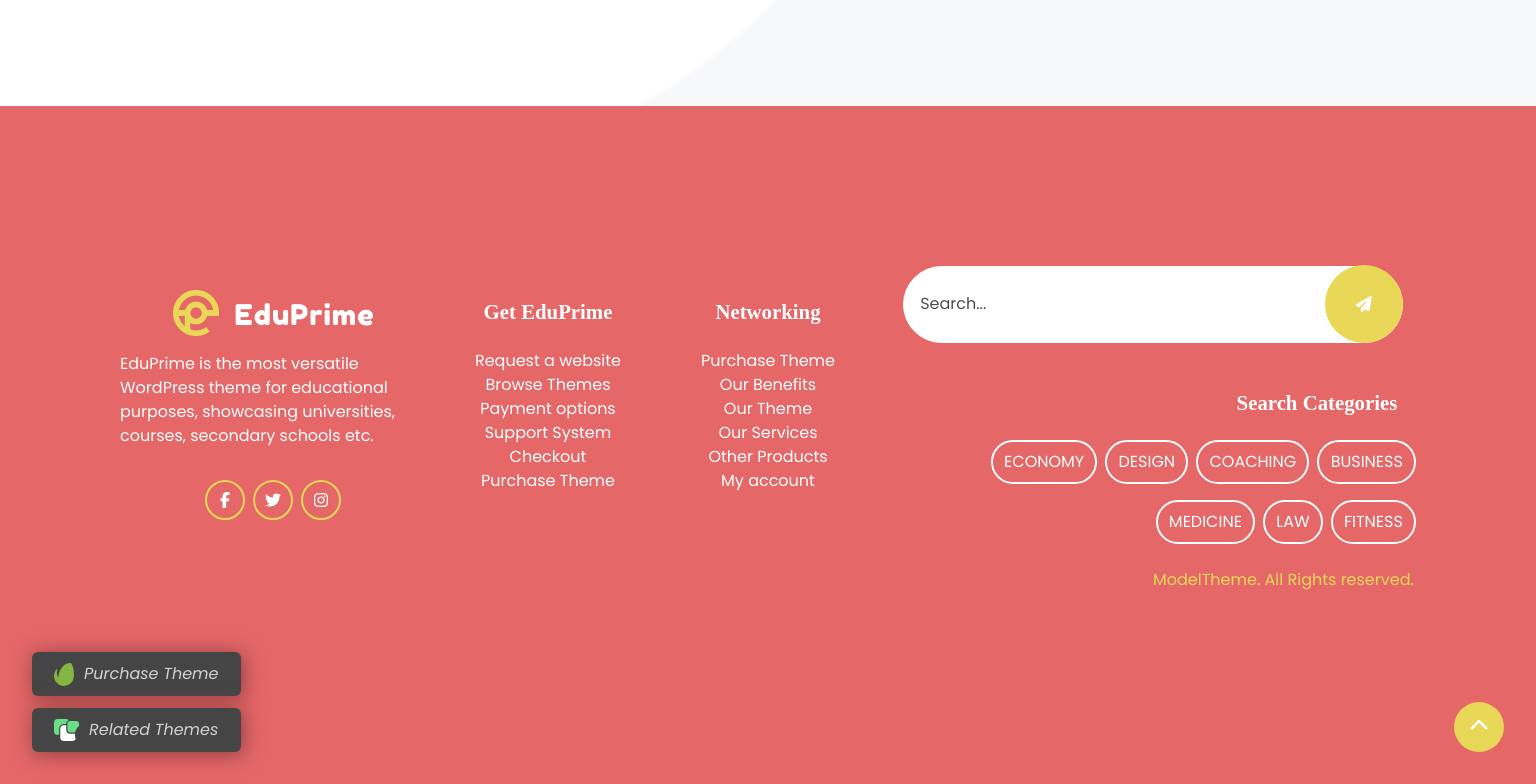
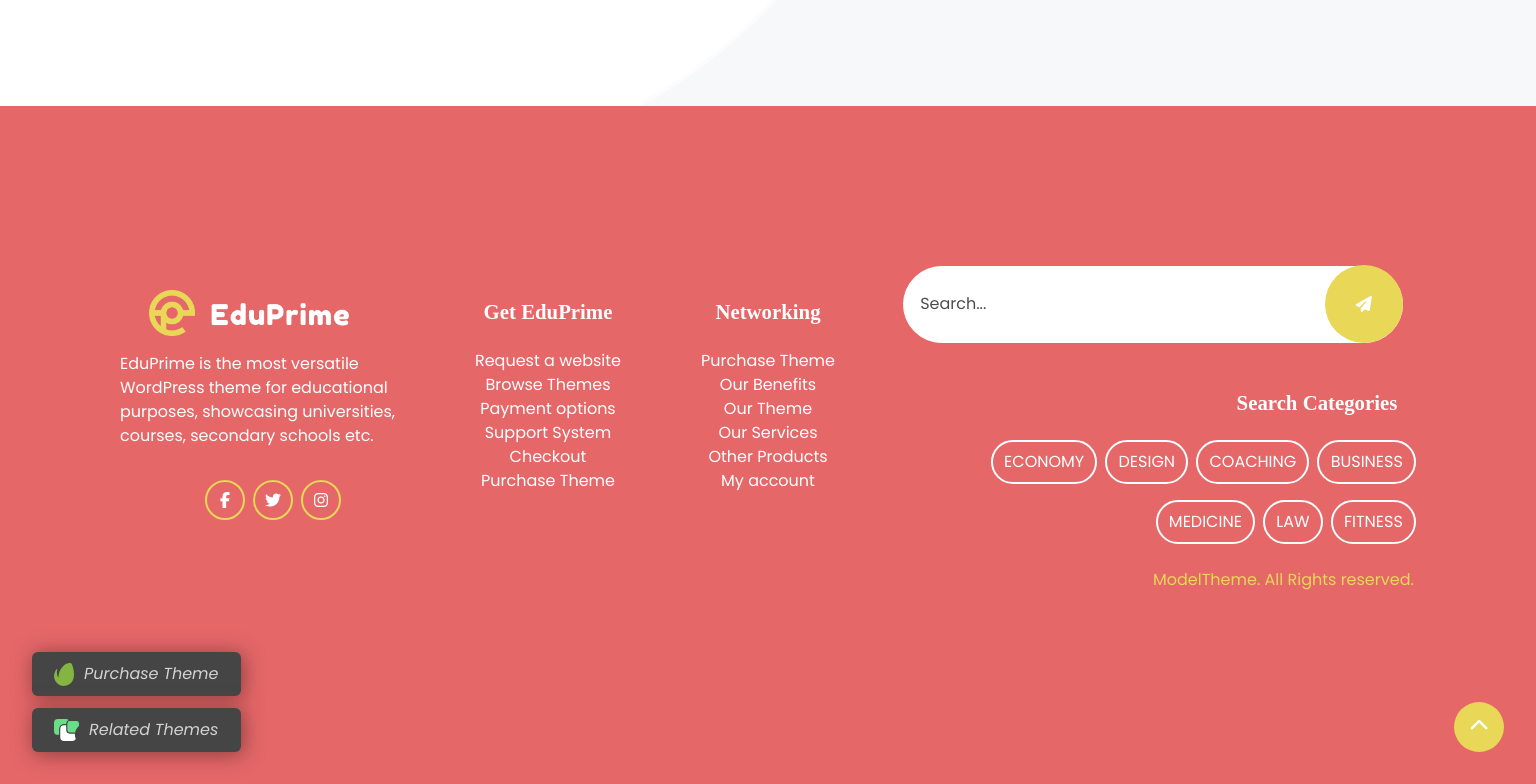
Before and after one commit to alessiologozzo/proj-html-vuejs, a Vue app: page / in a window 1536 px wide. Shown: the part 6377-7161 px from the top of the page. Built offline with nearby package versions, Linux system fonts and the light colour scheme; a web font is replaced by a local one.

Commit message:
slightly changed logo position in AppFooter

```diff
--- a/src/components/AppFooter.vue
+++ b/src/components/AppFooter.vue
@@ -260,6 +260,10 @@
         .al-rights{
             transform: translateX(13%);
         }
+
+        .al-logo{
+            transform: translateX(-5%);
+        }
     }
 
     @media screen and (min-width: 992px){
@@ -304,6 +308,10 @@
         .al-rights{
             transform: translateX(38%);
         }
+
+        .al-logo{
+            transform: translateX(-7%);
+        }
     }
 
     @media screen and (min-width: 1400px){
@@ -326,5 +334,9 @@
         .al-rights{
             transform: translateX(50%);
         }
+
+        .al-logo{
+            transform: translateX(-12%);
+        }
     }
 </style>
```
